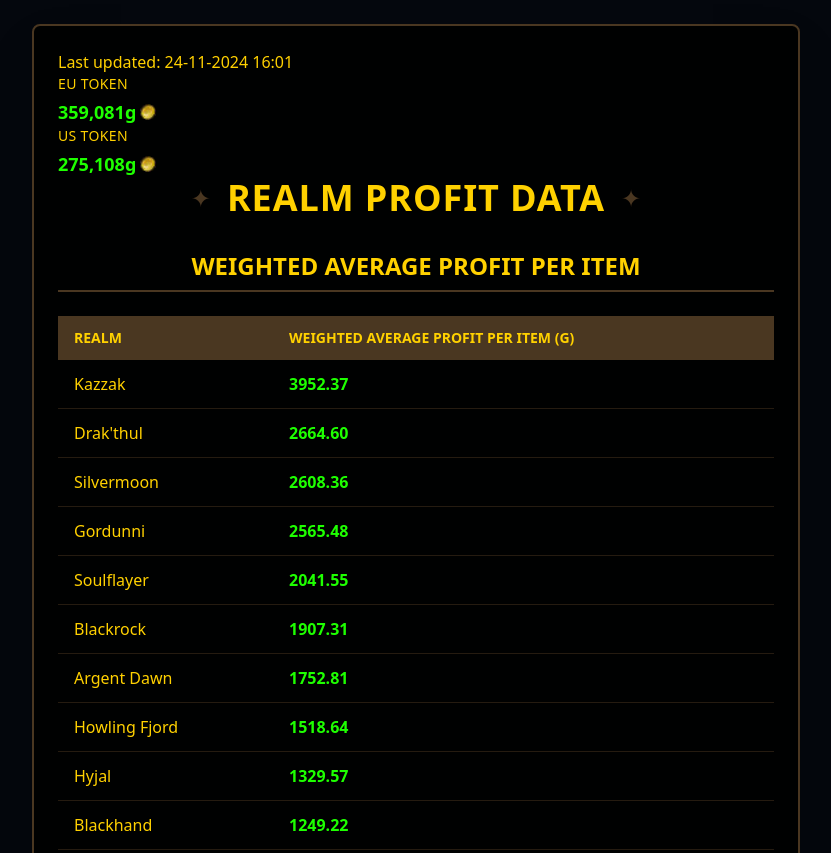
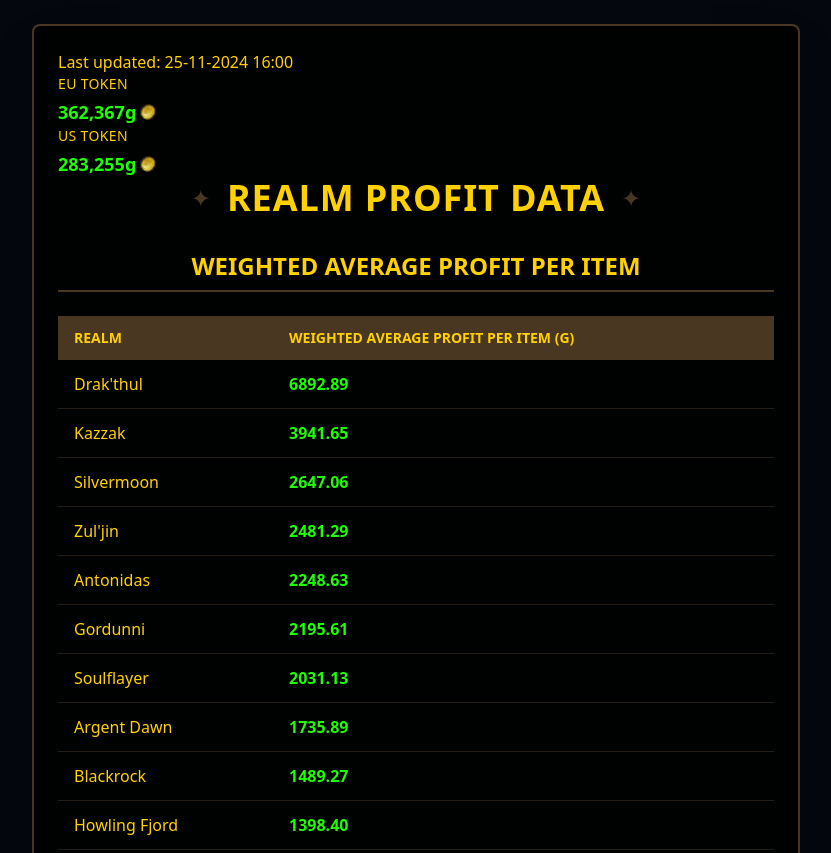
Before and after one commit to ShelledTrooper/wowtools, a plain HTML site: page index.html in a window 1280 px wide. Shown: the top 853 px of the page, without its empty margins (224-1055 px from the left). Drawn offline with nearby package versions, Linux system fonts and the light colour scheme.

Commit message:
Automated commit 2024-11-25 16:01:08

```diff
--- a/index.html
+++ b/index.html
@@ -25,16 +25,16 @@
 
     <!-- Main Content -->
     <div class="max-w-3xl mx-auto bg-black/90 border-2 border-wow-brown rounded-lg p-6 shadow-2xl">
-        <p>Last updated: 24-11-2024 16:01</p>
+        <p>Last updated: 25-11-2024 16:00</p>
         <!-- Token Prices -->
         <div class="text-sm uppercase tracking-wide mb-1">EU Token</div>
         <div class="text-wow-green font-bold text-lg flex items-center">
-            359,081g
+            362,367g
             <img src="/static/images/gold.gif" alt="Gold" class="h-4 w-4 ml-1">
         </div>
         <div class="text-sm uppercase tracking-wide mb-1">US Token</div>
         <div class="text-wow-green font-bold text-lg flex items-center">
-            275,108g
+            283,255g
             <img src="/static/images/gold.gif" alt="Gold" class="h-4 w-4 ml-1">
         </div>
 
@@ -59,53 +59,53 @@
                     <tbody>
 
                         <tr class="hover:bg-wow-brown/30 border-b border-wow-brown/50">
-                            <td class="px-4 py-3">Kazzak</td>
-                            <td class="px-4 py-3 text-wow-green font-bold">3952.37</td>
+                            <td class="px-4 py-3">Drak&#39;thul</td>
+                            <td class="px-4 py-3 text-wow-green font-bold">6892.89</td>
                         </tr>
 
                         <tr class="hover:bg-wow-brown/30 border-b border-wow-brown/50">
-                            <td class="px-4 py-3">Drak&#39;thul</td>
-                            <td class="px-4 py-3 text-wow-green font-bold">2664.60</td>
+                            <td class="px-4 py-3">Kazzak</td>
+                            <td class="px-4 py-3 text-wow-green font-bold">3941.65</td>
                         </tr>
 
                         <tr class="hover:bg-wow-brown/30 border-b border-wow-brown/50">
                             <td class="px-4 py-3">Silvermoon</td>
-                            <td class="px-4 py-3 text-wow-green font-bold">2608.36</td>
+                            <td class="px-4 py-3 text-wow-green font-bold">2647.06</td>
+                        </tr>
+
+                        <tr class="hover:bg-wow-brown/30 border-b border-wow-brown/50">
+                            <td class="px-4 py-3">Zul&#39;jin</td>
+                            <td class="px-4 py-3 text-wow-green font-bold">2481.29</td>
+                        </tr>
+
+                        <tr class="hover:bg-wow-brown/30 border-b border-wow-brown/50">
+                            <td class="px-4 py-3">Antonidas</td>
+                            <td class="px-4 py-3 text-wow-green font-bold">2248.63</td>
                         </tr>
 
                         <tr class="hover:bg-wow-brown/30 border-b border-wow-brown/50">
                             <td class="px-4 py-3">Gordunni</td>
-                            <td class="px-4 py-3 text-wow-green font-bold">2565.48</td>
+                            <td class="px-4 py-3 text-wow-green font-bold">2195.61</td>
                         </tr>
 
                         <tr class="hover:bg-wow-brown/30 border-b border-wow-brown/50">
                             <td class="px-4 py-3">Soulflayer</td>
-                            <td class="px-4 py-3 text-wow-green font-bold">2041.55</td>
+                            <td class="px-4 py-3 text-wow-green font-bold">2031.13</td>
+                        </tr>
+
+                        <tr class="hover:bg-wow-brown/30 border-b border-wow-brown/50">
+                            <td class="px-4 py-3">Argent Dawn</td>
+                            <td class="px-4 py-3 text-wow-green font-bold">1735.89</td>
                         </tr>
 
                         <tr class="hover:bg-wow-brown/30 border-b border-wow-brown/50">
                             <td class="px-4 py-3">Blackrock</td>
-                            <td class="px-4 py-3 text-wow-green font-bold">1907.31</td>
-                        </tr>
-
-                        <tr class="hover:bg-wow-brown/30 border-b border-wow-brown/50">
-                            <td class="px-4 py-3">Argent Dawn</td>
-                            <td class="px-4 py-3 text-wow-green font-bold">1752.81</td>
+                            <td class="px-4 py-3 text-wow-green font-bold">1489.27</td>
                         </tr>
 
                         <tr class="hover:bg-wow-brown/30 border-b border-wow-brown/50">
                             <td class="px-4 py-3">Howling Fjord</td>
-                            <td class="px-4 py-3 text-wow-green font-bold">1518.64</td>
-                        </tr>
-
-                        <tr class="hover:bg-wow-brown/30 border-b border-wow-brown/50">
-                            <td class="px-4 py-3">Hyjal</td>
-                            <td class="px-4 py-3 text-wow-green font-bold">1329.57</td>
-                        </tr>
-
-                        <tr class="hover:bg-wow-brown/30 border-b border-wow-brown/50">
-                            <td class="px-4 py-3">Blackhand</td>
-                            <td class="px-4 py-3 text-wow-green font-bold">1249.22</td>
+                            <td class="px-4 py-3 text-wow-green font-bold">1398.40</td>
                         </tr>
 
                     </tbody>
@@ -136,18 +136,18 @@
     const tokenPriceChart = new Chart(ctx, {
         type: 'line',
         data: {
-            labels: ["20-11-2024 03:29", "20-11-2024 03:31", "20-11-2024 16:00", "21-11-2024 16:01", "22-11-2024 16:00", "23-11-2024 16:00", "24-11-2024 16:01"], // Full timestamps from token.csv
+            labels: ["20-11-2024 03:29", "20-11-2024 03:31", "20-11-2024 16:00", "21-11-2024 16:01", "22-11-2024 16:00", "23-11-2024 16:00", "24-11-2024 16:01", "25-11-2024 16:00"], // Full timestamps from token.csv
             datasets: [
                 {
                     label: 'EU Token Price',
-                    data: [353496, 353496, 346511, 356841, 359725, 355392, 359081], // EU prices
+                    data: [353496, 353496, 346511, 356841, 359725, 355392, 359081, 362367], // EU prices
                     borderColor: '#1eff00',
                     backgroundColor: 'rgba(30, 255, 0, 0.1)',
                     tension: 0.4,
                 },
                 {
                     label: 'US Token Price',
-                    data: [267739, 267739, 276599, 292037, 289624, 271700, 275108], // US prices
+                    data: [267739, 267739, 276599, 292037, 289624, 271700, 275108, 283255], // US prices
                     borderColor: '#ffd100',
                     backgroundColor: 'rgba(255, 209, 0, 0.1)',
                     tension: 0.4,
```
